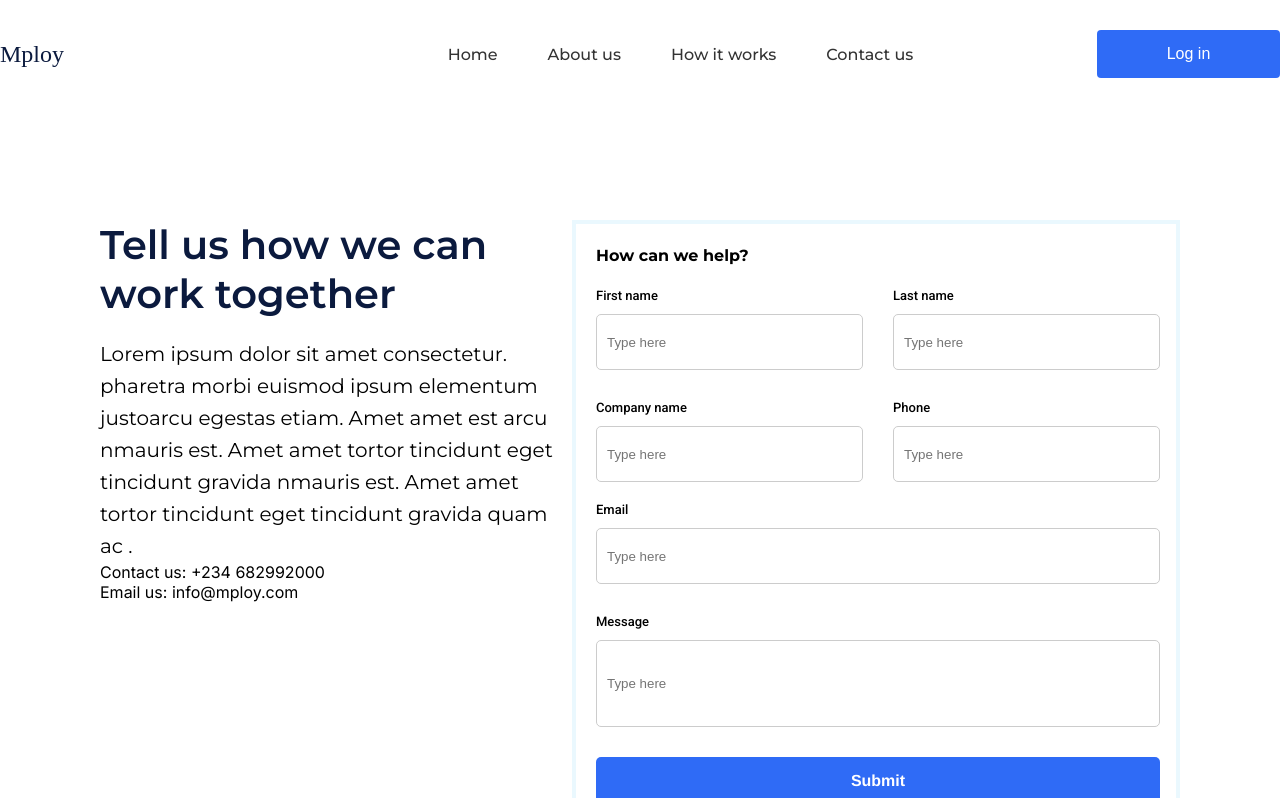
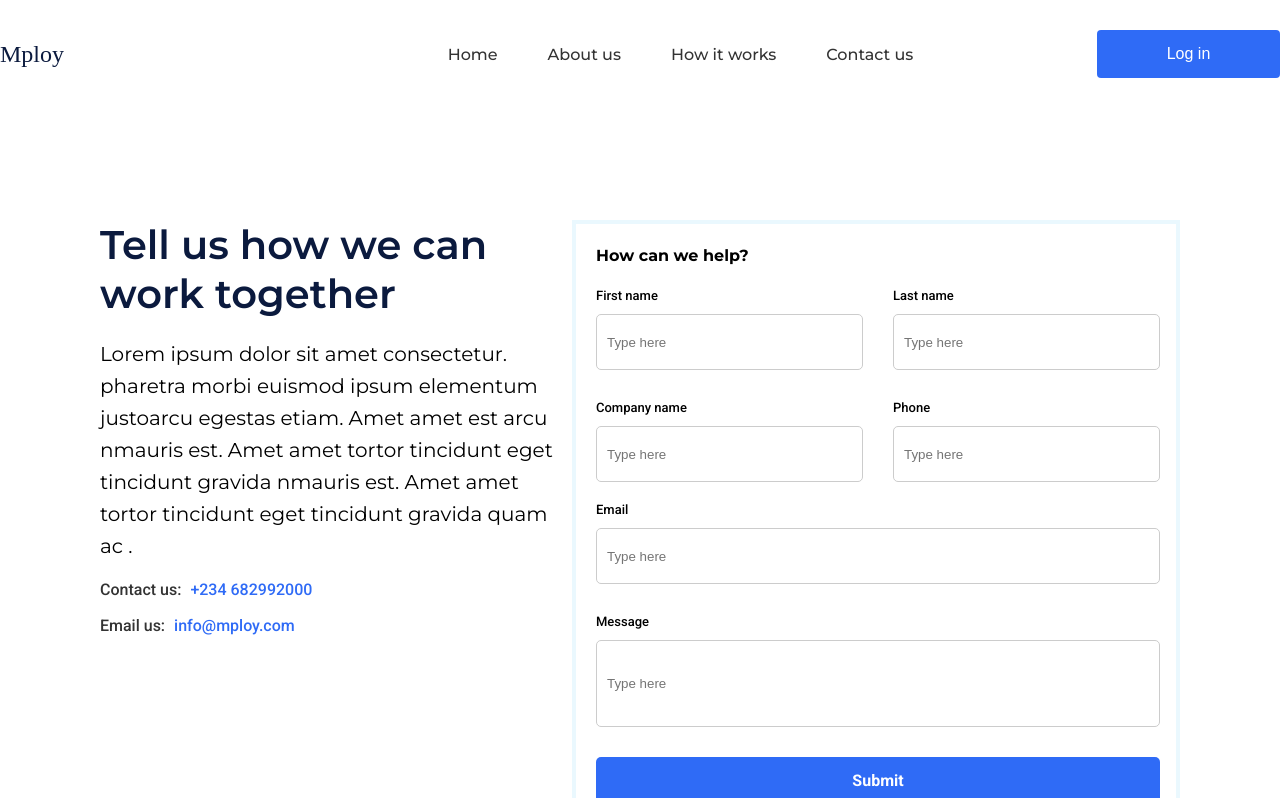
Before and after one commit to jerahmeel200/Mploy, a Next.js app: page /contact in a window 1280 px wide. Shown: the top 798 px of the page. Built offline with nearby package versions, Linux system fonts and the light colour scheme; a web font is replaced by a local one.

Commit message:
make some fixes\

```diff
--- a/src/component/contactPage/contact/Contact.jsx
+++ b/src/component/contactPage/contact/Contact.jsx
@@ -13,12 +13,12 @@ const Contact = () => {
             Amet amet tortor tincidunt eget tincidunt gravida nmauris est. Amet
             amet tortor tincidunt eget tincidunt gravida quam ac .
           </p>
-          <div>
+          <div className={styles.info}>
             <p>
-              Contact us: <span>+234 682992000</span>
+              Contact us: <span className={styles.blue}>+234 682992000</span>
             </p>
             <p>
-              Email us: <span> info@mploy.com</span>
+              Email us: <span className={styles.blue}> info@mploy.com</span>
             </p>
           </div>
         </div>
--- a/src/component/contactPage/contact/contact.module.css
+++ b/src/component/contactPage/contact/contact.module.css
@@ -108,7 +108,7 @@
   font-size: 16px;
   font-weight: 700;
   line-height: 24px;
-  font-family: "Helvetica Neue", sans-serif;
+  font-family: "roboto", sans-serif;
 }
 .label {
   font-family: "roboto", sans-serif;
@@ -116,6 +116,26 @@
   font-size: 13px;
   margin-bottom: 10px;
   line-height: 16px;
+}
+
+.info {
+  margin-top: 20px;
+}
+.info p {
+  color: rgba(51, 51, 51, 1);
+  font-weight: 500;
+  font-size: 16px;
+  line-height: 16px;
+  font-family: "roboto", sans-serif;
+  margin-bottom: 20px;
+}
+.blue {
+  margin-left: 5px;
+  color: rgba(47, 107, 246, 1);
+  font-weight: 500;
+  font-size: 16px;
+  line-height: 16px;
+  font-family: "roboto", sans-serif;
 }
 /* Media query for smaller screens */
 
```
